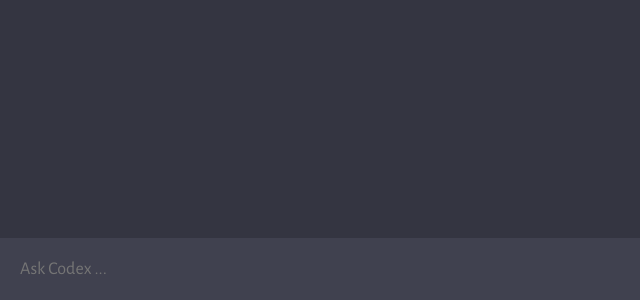
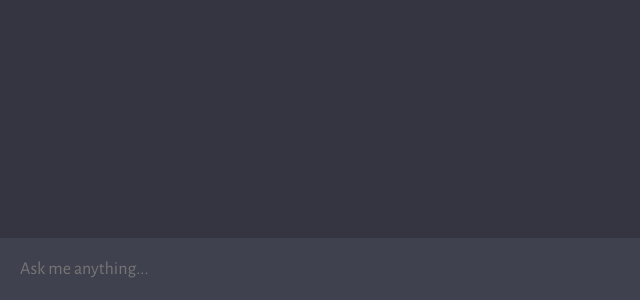
Before and after one commit to rajitha666/MyTravelBuddy, a website built with Vite: page client/index.html in a window 1280 px wide. Shown: the part 500-800 px from the top of the page, 0-640 px from the left. Built offline with nearby package versions, Linux system fonts and the light colour scheme.

Commit message:
Client
Changed the placeholder text on the chat prompt

```diff
--- a/client/index.html
+++ b/client/index.html
@@ -11,7 +11,7 @@
     <div id="app">
       <div id = "chat_contaier"></div>
       <form>
-        <textarea name = "prompt" rows = "1" cols = "1" placeholder = "Ask Codex ..."></textarea>
+        <textarea name = "prompt" rows = "1" cols = "1" placeholder = "Ask me anything..."></textarea>
         <button type = "submit"><img src = "assets/send.svg"/></button>
       </form>
     </div>
```
